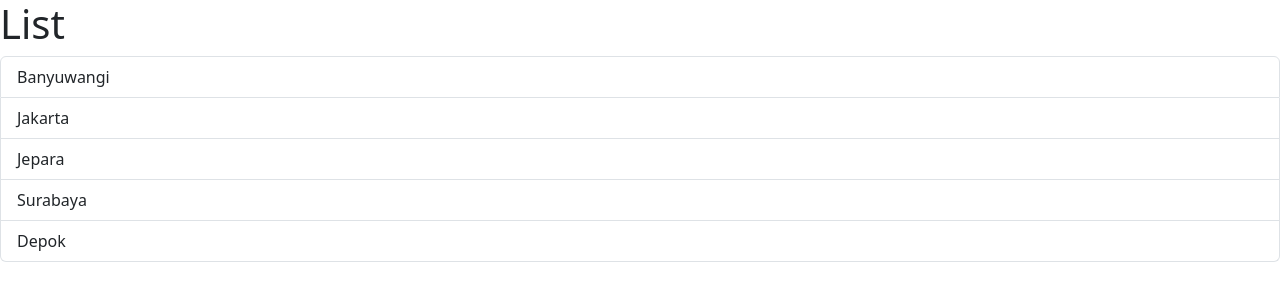
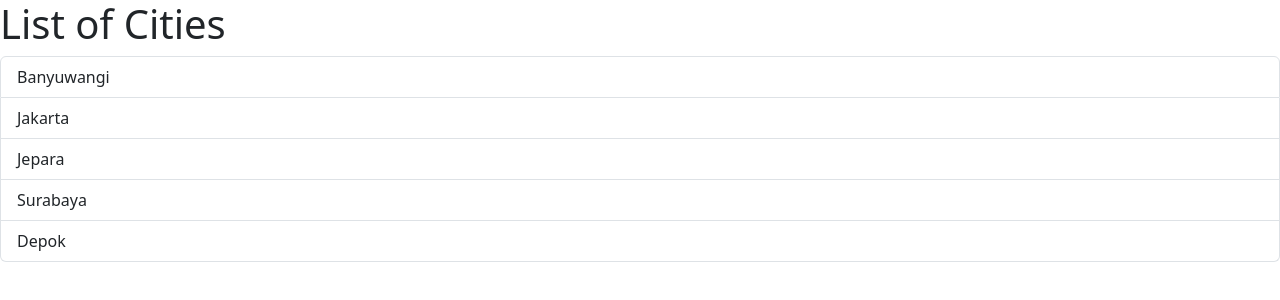
Before and after one commit to erymn/belajar-reactjs, a React (Vite) app in the folder react-app/: page / in a window 1280 px wide. Shown: the top 300 px of the page. Built offline with nearby package versions, Linux system fonts and the light colour scheme; the HTML template or start-up script is replaced by a standard one.

Commit message:
Passing Data between component
Passing data antar component di react dengan menggunakan Props

```diff
--- a/react-app/src/App.tsx
+++ b/react-app/src/App.tsx
@@ -1,7 +1,13 @@
 import ListGroup from "./components/ListGroup";
 
-function App(){
-  return <div><ListGroup></ListGroup></div>;
+function App() {
+  let items = ["Banyuwangi", "Jakarta", "Jepara", "Surabaya", "Depok"];
+
+  return (
+    <div>
+      <ListGroup items={items} heading={"List of Cities"} />
+    </div>
+  );
 }
 
 export default App;
--- a/react-app/src/components/ListGroup.tsx
+++ b/react-app/src/components/ListGroup.tsx
@@ -1,8 +1,16 @@
 import { useState } from "react";
 
-function ListGroup() {
-  let items = ["Banyuwangi", "Jakarta", "Jepara", "Surabaya", "Depok"];
+//Pertukaran data antar komponen dengan menggunakan props dibungkus dengan interface
+// [items: [], header: string] --> tipe data dikirim
+interface Props {
+  items: string[];
+  heading: string;
+}
 
+//cara pertama dengan lempar parameter props
+//function ListGroup(props: Props) {
+//cara kedua dengan full param
+function ListGroup({ items, heading }: Props) {
   //Hook, untuk kasih tau react kalau component ini bisa memiliki data
   //arr[0]: variabel
   //arr[1]: updater function
@@ -20,7 +28,7 @@
 
   return (
     <>
-      <h1>List</h1>
+      <h1>{heading}</h1>
       {items.length === 0 && <p>No cities found</p>}
       <ul className="list-group">
         {items.map((item, index) => (
```
